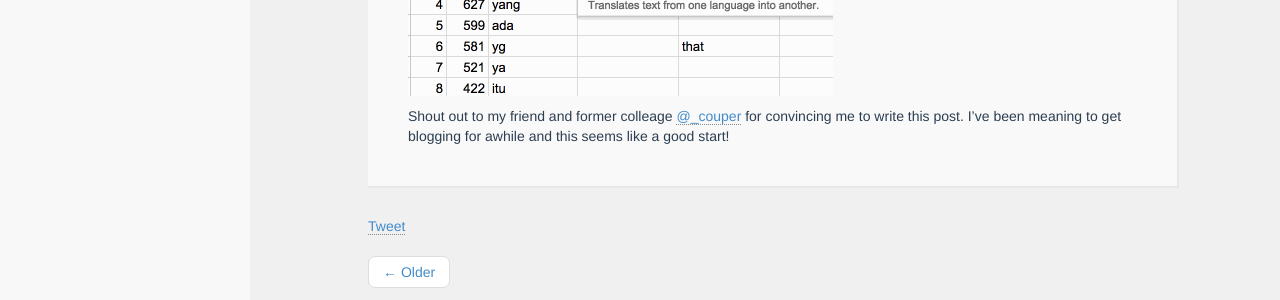
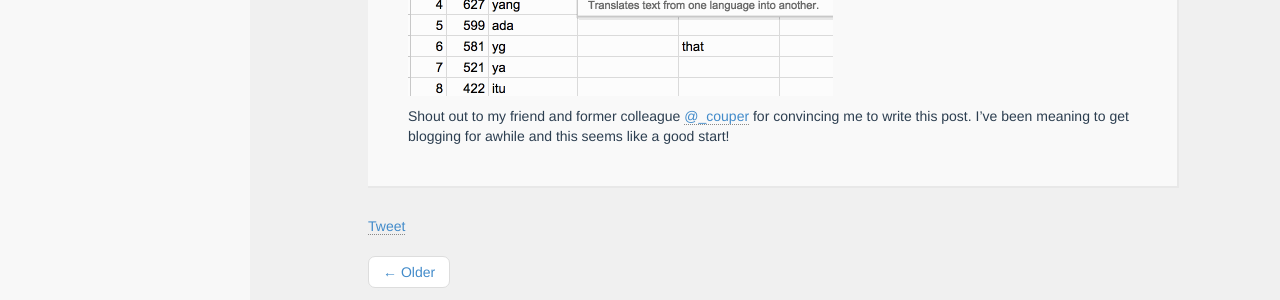
Before and after one commit to jcontini/old-jekyll-site, a Jekyll site: the page built from _posts/2015-09-20-Mining-WhatsApp-for-Language-Learning.md, in a window 1280 px wide and 1204 px high. Shown: the part 848-1148 px from the top of the window. Built offline with Jekyll 4.4.1, drawn with Linux system fonts in a browser that asks for light colours; nearby versions of some CDN libraries; Markdown is read by kramdown in place of the engine named in the settings; comment, search, counter and statistics services are not loaded.

Commit message:
Fixed typo

```diff
--- a/_posts/2015-09-20-Mining-WhatsApp-for-Language-Learning.md
+++ b/_posts/2015-09-20-Mining-WhatsApp-for-Language-Learning.md
@@ -20,4 +22,4 @@ If anyone has suggestions for improving the code/process, please [submit a pull
 
 ![Translating words in Google Sheets](/images/posts/translate.gif)
 
-Shout out to my friend and former colleage [@_couper](https://twitter.com/_couper) for convincing me to write this post. I've been meaning to get blogging for awhile and this seems like a good start!
+Shout out to my friend and former colleague [@_couper](https://twitter.com/_couper) for convincing me to write this post. I've been meaning to get blogging for awhile and this seems like a good start!
```
Also changed, not shown: other parts of _posts/2015-09-20-Mining-WhatsApp-for-Language-Learning.md (+2 -0 lines).
